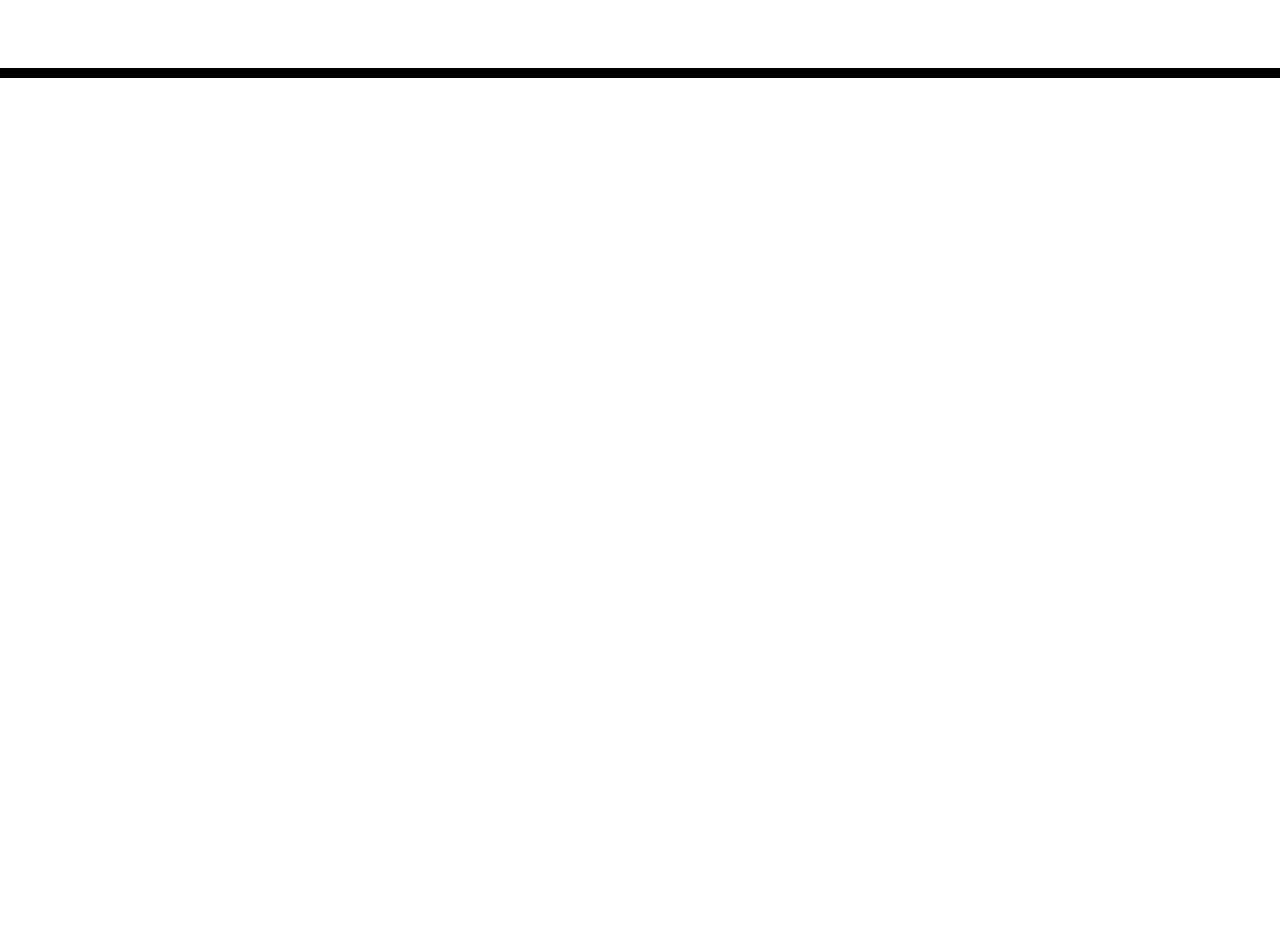
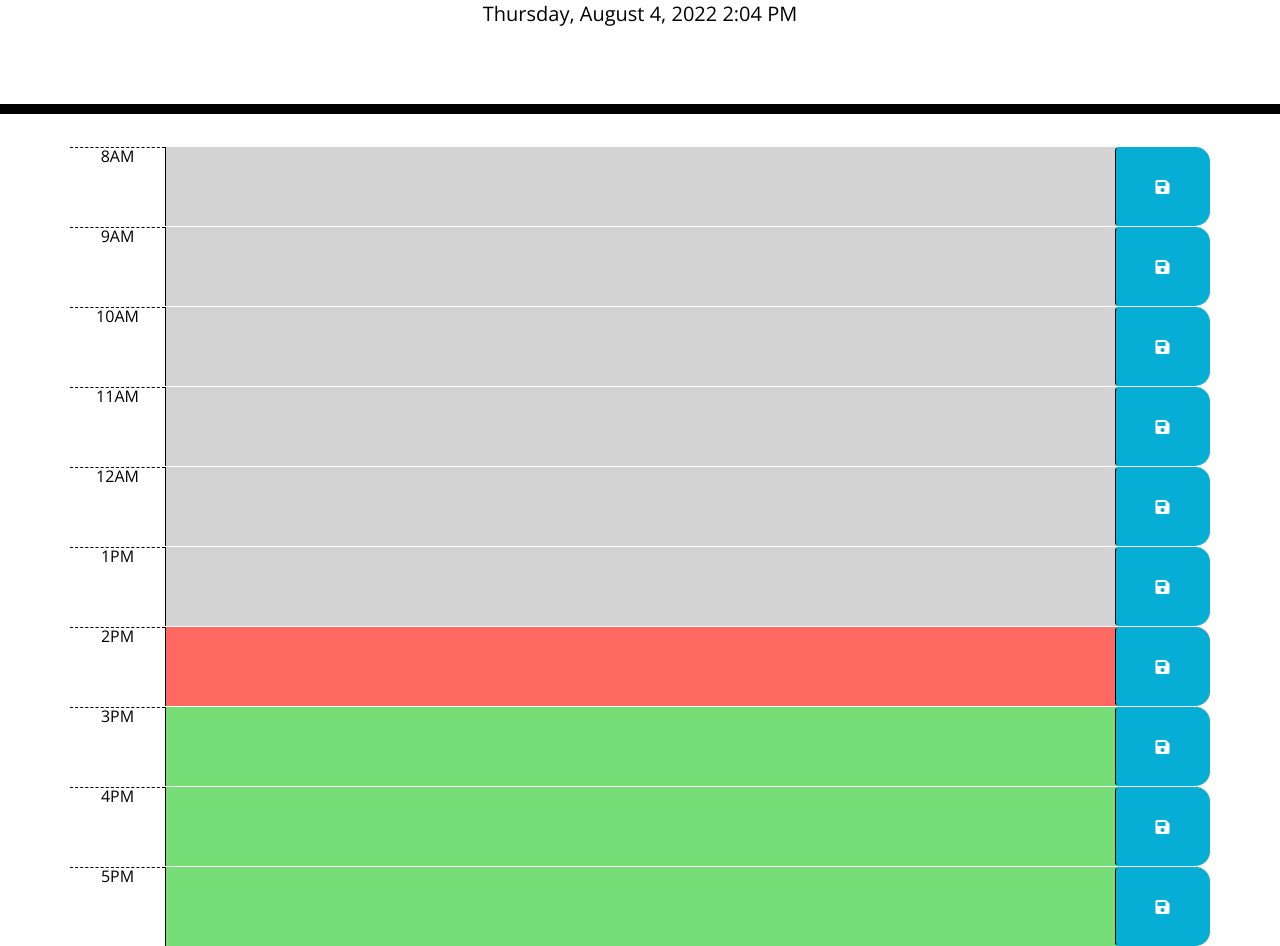
Before and after one commit to aletsmc07/work_day_scheduler.github.io, a plain HTML site: page Develop/index.html in a window 1280 px wide. Shown: the part 190-1136 px from the top of the page. Before the commit the page ends 800 px from the top, so only its background shows below. Drawn offline with nearby package versions, Linux system fonts and the light colour scheme.

Commit message:
First commit
Uploading functional code

```diff
--- /dev/null
+++ b/Assets/timeblocks.js
@@ -0,0 +1,58 @@
+// Reference moment.js
+var currentDay = moment(); //Global variable
+// reference the whole task
+var timeBlockEl = document.querySelector('.container'); //Global variable
+
+// Displays the current date and time
+$('#currentDay').text(currentDay.format('LLLL'));
+
+// Event listener for saveBtn click
+$('.saveBtn').on('click', function () {
+  var textVal = $(this).siblings('.description').val();
+  var time_key = $(this).parent().attr('id');
+  localStorage.setItem(time_key, textVal);
+});
+
+// Get item from local storage
+
+for(var i = 0; i < 24; i++){
+    $('#hour'+i+' .description').val(localStorage.getItem('hour'+i));
+}
+
+$('#hour8 .description').val(localStorage.getItem('hour8'));
+$('#hour9 .description').val(localStorage.getItem('hour9'));
+$('#hour10 .description').val(localStorage.getItem('hour10'));
+$('#hour11 .description').val(localStorage.getItem('hour11'));
+$('#hour12 .description').val(localStorage.getItem('hour12'));
+$('#hour13 .description').val(localStorage.getItem('hour13'));
+$('#hour14 .description').val(localStorage.getItem('hour14'));
+$('#hour15 .description').val(localStorage.getItem('hour15'));
+$('#hour16 .description').val(localStorage.getItem('hour16'));
+$('#hour17 .description').val(localStorage.getItem('hour17'));
+
+function Tasks() {
+
+  var currentHour = currentDay.hours();
+  $('.time-block').each(function () {
+    var timeId = parseInt($(this).attr('id').split("hour")[1]);
+    if (timeId < currentHour) {
+      $(this).addClass('past');
+    }
+    else if (timeId === currentHour) {
+      $(this).removeClass('past');
+      $(this).removeClass('future');
+      $(this).addClass('present');
+    }
+    else {
+      $(this).removeClass('past');
+      $(this).removeClass('present');
+      $(this).addClass('future');
+    }
+  });
+}
+Tasks();
+
+// Use setTimeout to update the time every minute
+setTimeout(function () {
+  location = '';
+}, 1000 * 60);
--- a/Develop/index.html
+++ b/Develop/index.html
@@ -4,21 +4,10 @@
     <meta charset="UTF-8" />
     <meta name="viewport" content="width=device-width, initial-scale=1.0" />
     <meta http-equiv="X-UA-Compatible" content="ie=edge" />
-    <link
-      rel="stylesheet"
-      href="https://stackpath.bootstrapcdn.com/bootstrap/4.3.1/css/bootstrap.min.css"
-    />
-    <link
-      rel="stylesheet"
-      href="https://use.fontawesome.com/releases/v5.8.1/css/all.css"
-      integrity="sha384-50oBUHEmvpQ+1lW4y57PTFmhCaXp0ML5d60M1M7uH2+nqUivzIebhndOJK28anvf"
-      crossorigin="anonymous"
-    />
-    <link
-      href="https://fonts.googleapis.com/css?family=Open+Sans&display=swap"
-      rel="stylesheet"
-    />
-    <link rel="stylesheet" href="style.css" />
+    <link rel="stylesheet" href="https://stackpath.bootstrapcdn.com/bootstrap/4.3.1/css/bootstrap.min.css"/>
+    <link rel="stylesheet" href="https://use.fontawesome.com/releases/v5.8.1/css/all.css" integrity="sha384-50oBUHEmvpQ+1lW4y57PTFmhCaXp0ML5d60M1M7uH2+nqUivzIebhndOJK28anvf" crossorigin="anonymous"/>
+    <link href="https://fonts.googleapis.com/css?family=Open+Sans&display=swap" rel="stylesheet"/>
+    <link rel="stylesheet" href="style.css"/>
     <title>Work Day Scheduler</title>
   </head>
 
@@ -29,10 +18,76 @@
       <p id="currentDay" class="lead"></p>
     </header>
     <div class="container">
-      <!-- Timeblocks go here -->
+      <!-- Creating timeblocks -->
+      <div id="hour8" class="row time-block">
+        <!-- Div to show the current hour -->
+        <div class="col-md-1 hour">8AM</div>
+        <!-- Place to write the task -->
+        <textarea class="col-md-10 description"></textarea>
+        <!-- Button to save text -->
+        <button class="col-md-1 btn saveBtn"><i class="fas fa-save"></i></button>
+      </div>
+
+      <!--Repeated 9 times for each hour -->
+      <div id="hour9" class="row time-block">
+        <div class="col-md-1 hour">9AM</div>
+        <textarea class="col-md-10 description"></textarea>
+        <button class="col-md-1 btn saveBtn"><i class="fas fa-save"></i></button>
+      </div>
+
+      <div id="hour10" class="row time-block">
+        <div class="col-md-1 hour">10AM</div>
+        <textarea class="col-md-10 description"></textarea>
+        <button class="col-md-1 btn saveBtn"><i class="fas fa-save"></i></button>
+      </div>
+
+      <div id="hour11" class="row time-block">
+        <div class="col-md-1 hour">11AM</div>
+        <textarea class="col-md-10 description"></textarea>
+        <button class="col-md-1 btn saveBtn"><i class="fas fa-save"></i></button>
+      </div>
+
+      <div id="hour12" class="row time-block">
+        <div class="col-md-1 hour">12AM</div>
+        <textarea class="col-md-10 description"></textarea>
+        <button class="col-md-1 btn saveBtn"><i class="fas fa-save"></i></button>
+      </div>
+
+      <div id="hour13" class="row time-block">
+        <div class="col-md-1 hour">1PM</div>
+        <textarea class="col-md-10 description"></textarea>
+        <button class="col-md-1 btn saveBtn"><i class="fas fa-save"></i></button>
+      </div>
+
+      <div id="hour14" class="row time-block">
+        <div class="col-md-1 hour">2PM</div>
+        <textarea class="col-md-10 description"></textarea>
+        <button class="col-md-1 btn saveBtn"><i class="fas fa-save"></i></button>
+      </div>
+
+      <div id="hour15" class="row time-block">
+        <div class="col-md-1 hour">3PM</div>
+        <textarea class="col-md-10 description"></textarea>
+        <button class="col-md-1 btn saveBtn"><i class="fas fa-save"></i></button>
+      </div>
+
+      <div id="hour16" class="row time-block">
+        <div class="col-md-1 hour">4PM</div>
+        <textarea class="col-md-10 description"></textarea>
+        <button class="col-md-1 btn saveBtn"><i class="fas fa-save"></i></button>
+      </div>
+
+      <div id="hour17" class="row time-block">
+        <div class="col-md-1 hour">5PM</div>
+        <textarea class="col-md-10 description"></textarea>
+        <button class="col-md-1 btn saveBtn"><i class="fas fa-save"></i></button>
+      </div>
+    </div>
     </div>
 
+    <!--Linking Jquery and moments for JS-->
     <script src="https://cdnjs.cloudflare.com/ajax/libs/jquery/3.2.1/jquery.min.js"></script>
     <script src="https://cdnjs.cloudflare.com/ajax/libs/moment.js/2.24.0/moment.min.js"></script>
+    <script src="../Assets/timeblocks.js"></script>
   </body>
 </html>
```
